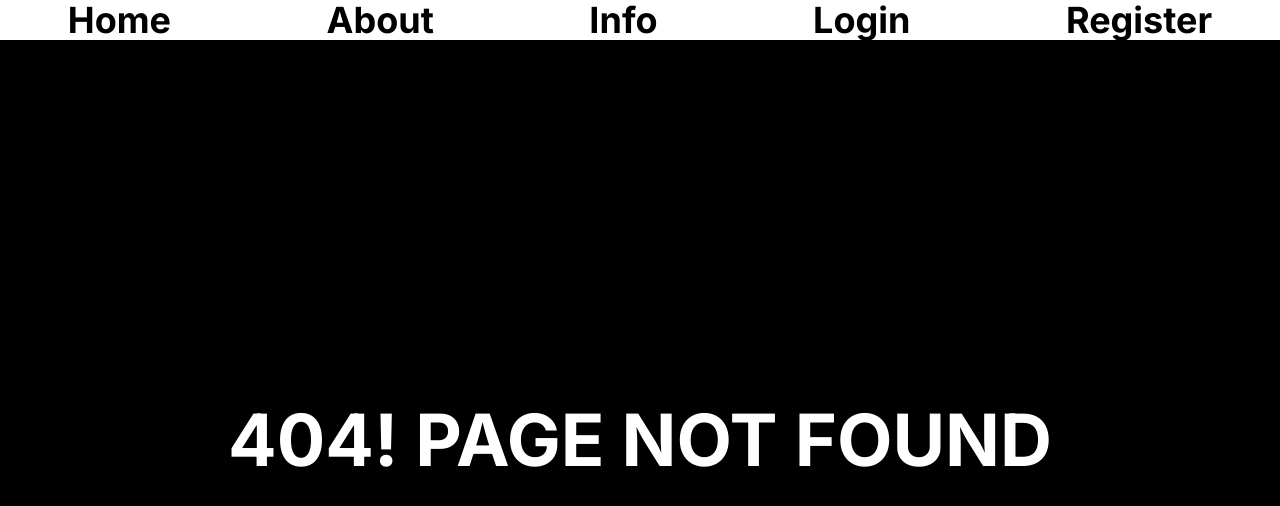
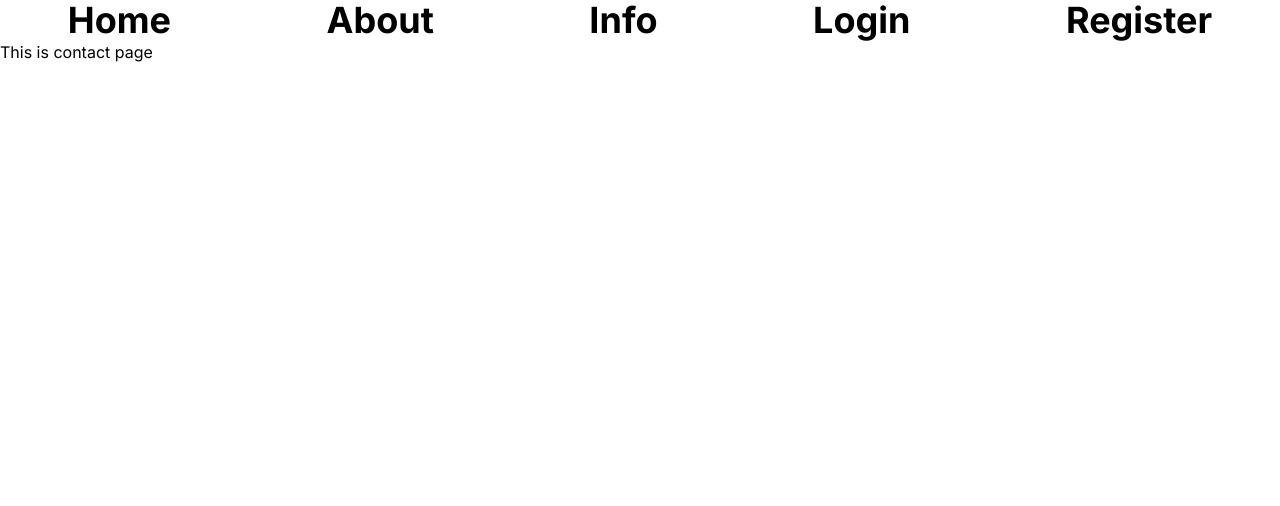
Before and after one commit to Rajat-Uchiha/Nextjs-Practice, a Next.js app: page /contact in a window 1280 px wide. Before the commit this address had no page. Shown: the top 506 px of the page. Built offline with nearby package versions, Linux system fonts and the light colour scheme.

Commit message:
added contact page by rajat

```diff
--- /dev/null
+++ b/app/contact/page.js
@@ -0,0 +1,7 @@
+import React from "react";
+
+const Contact = () => {
+  return <div>This is contact page</div>;
+};
+
+export default Contact;
```
